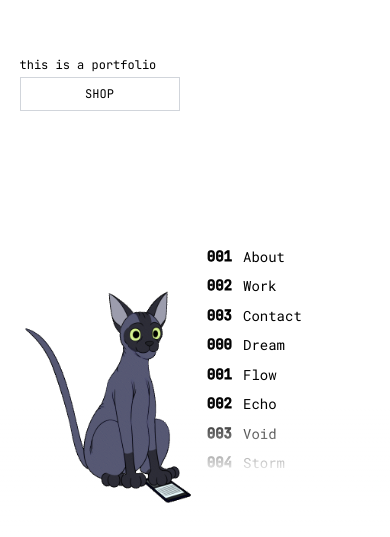
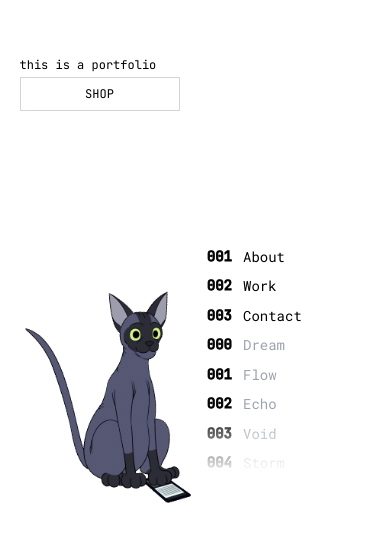
Before and after one commit to shuhzeb-dotcom/fresh-canvas, a React (Vite) app: page / in a window 390 px wide. Shown: the part 307-844 px from the top of the page. Built offline with nearby package versions, Linux system fonts and the light colour scheme; a web font is replaced by a local one.

Commit message:
Apply muted style to poem text

```diff
--- a/src/App.tsx
+++ b/src/App.tsx
@@ -317,14 +317,22 @@ function App() {
             {descriptionLines.map((line, index) => (
               <div
                 key={`${index}-${line}`}
-                className="text-black text-xs sm:text-base text-left font-jetbrains-mono"
+                className={`text-xs sm:text-base text-left font-jetbrains-mono ${
+                  activeProject !== null && activeProject >= 3
+                    ? 'text-gray-400'
+                    : 'text-black'
+                }`}
               >
                 {line}
               </div>
             ))}
             {currentTypingLine && (
               <div
-                className="text-black text-xs sm:text-base text-left font-jetbrains-mono"
+                className={`text-xs sm:text-base text-left font-jetbrains-mono ${
+                  activeProject !== null && activeProject >= 3
+                    ? 'text-gray-400'
+                    : 'text-black'
+                }`}
               >
                 {currentTypingLine}
               </div>
@@ -393,7 +401,9 @@ function App() {
                           className={`inline-block px-1 py-0.5 ${
                             activeProject === index
                               ? 'bg-[#2414ff] text-white font-bold'
-                              : 'text-black'
+                              : index >= 3
+                                ? 'text-gray-400'
+                                : 'text-black'
                           }`}
                         >
                           {project.name}
```
